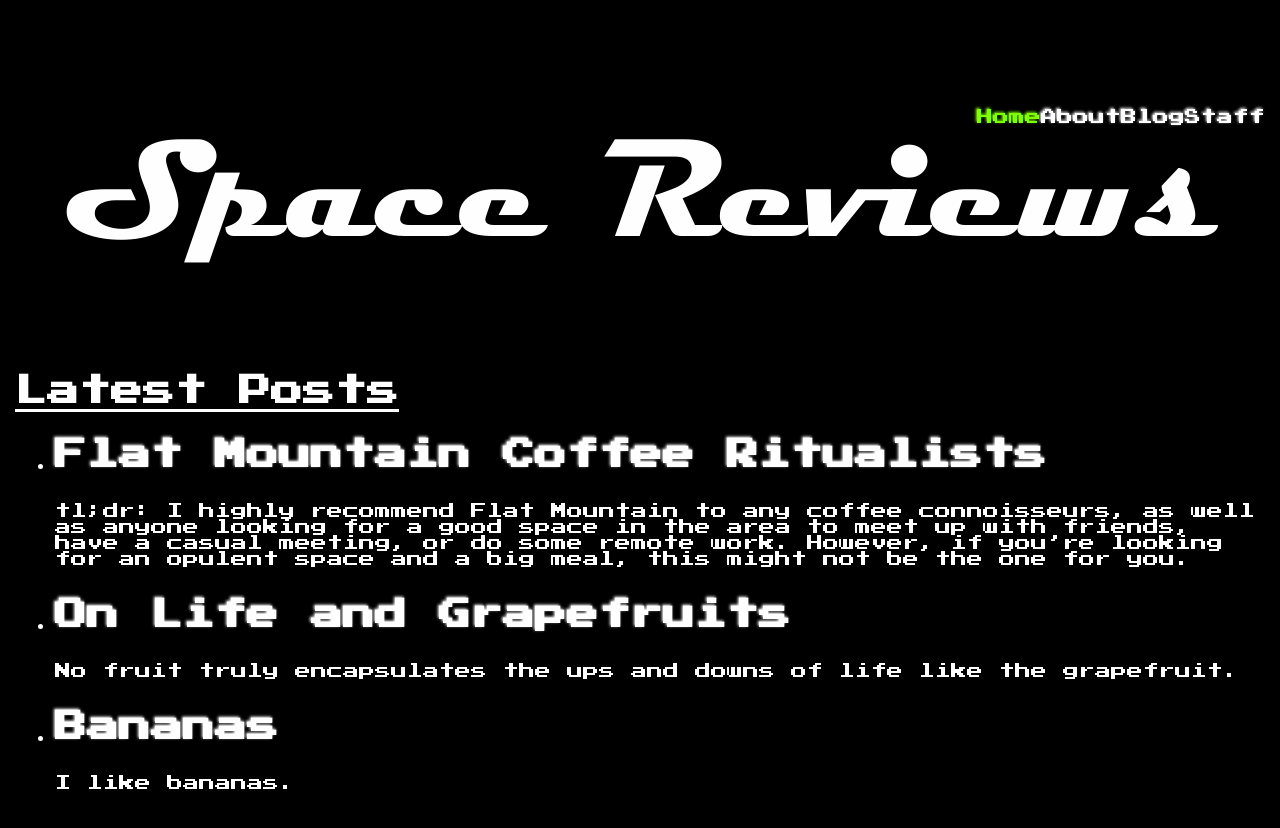
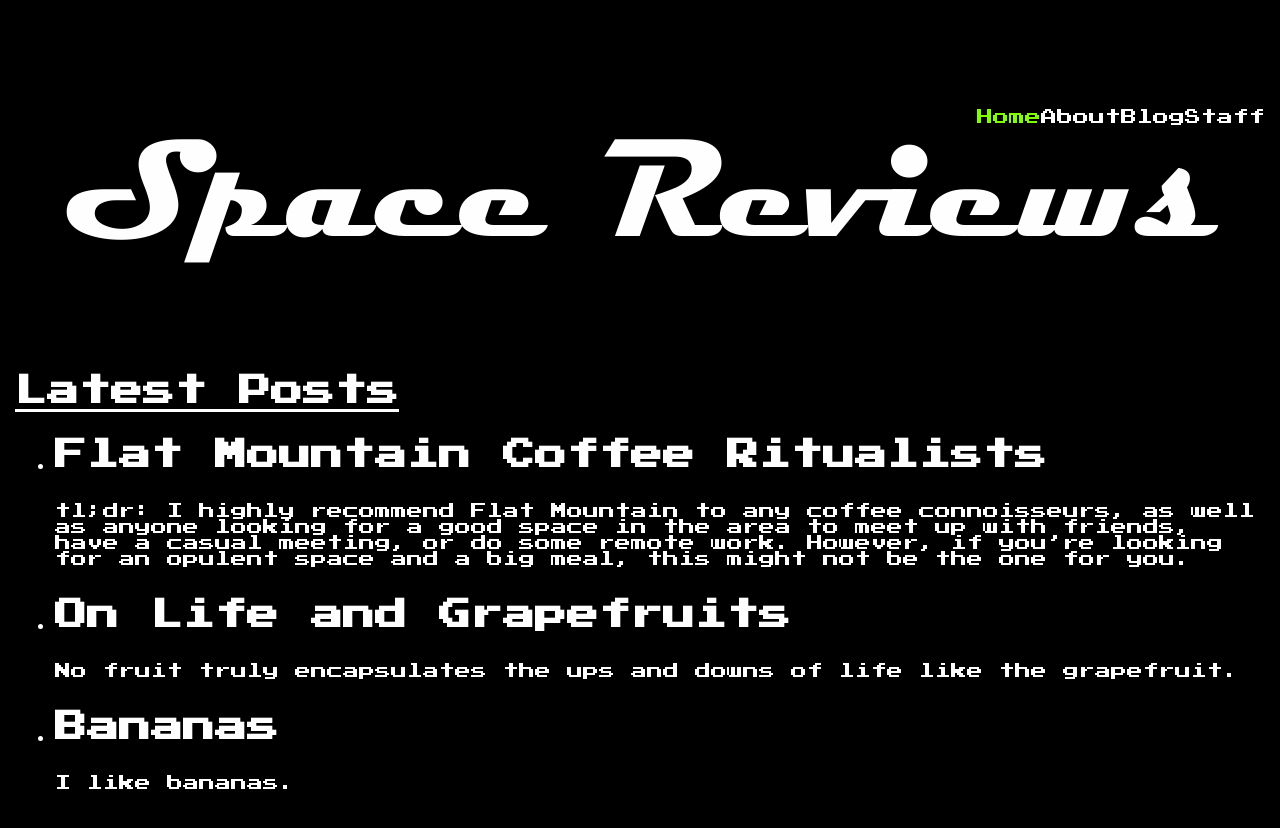
Before and after one commit to KeshetKaridi/spacereviews, a Jekyll site: the page built from index.html, in a window 1280 px wide. Shown: the top 828 px of the page. Built offline with Jekyll 4.4.1, drawn with Linux system fonts in a browser that asks for light colours.

Commit message:
removed text shadow

```diff
--- a/_sass/main.scss
+++ b/_sass/main.scss
@@ -61,7 +61,6 @@ nav {
 a {
   color: inherit;
   text-decoration: none;
-  text-shadow: -1px -1px 3px;
 }
 
 h1 {
```
Also changed, not shown: 6 other files.
